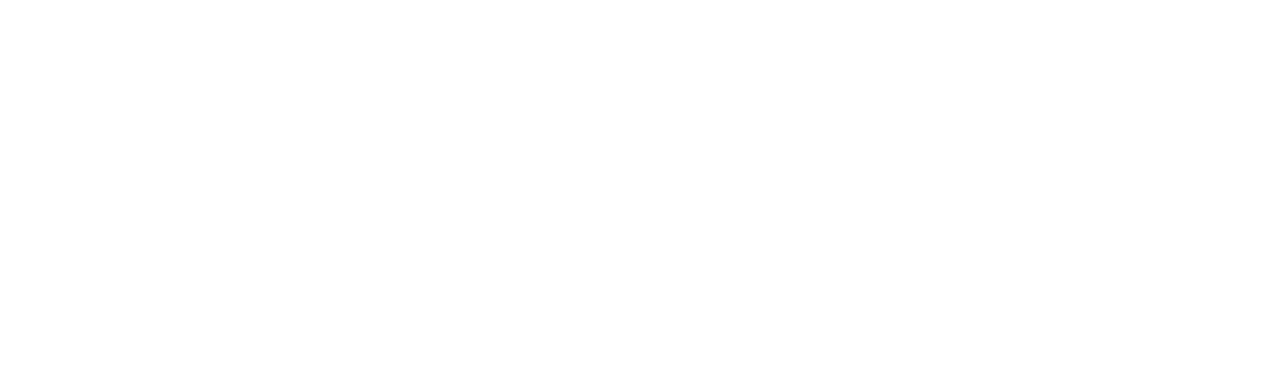
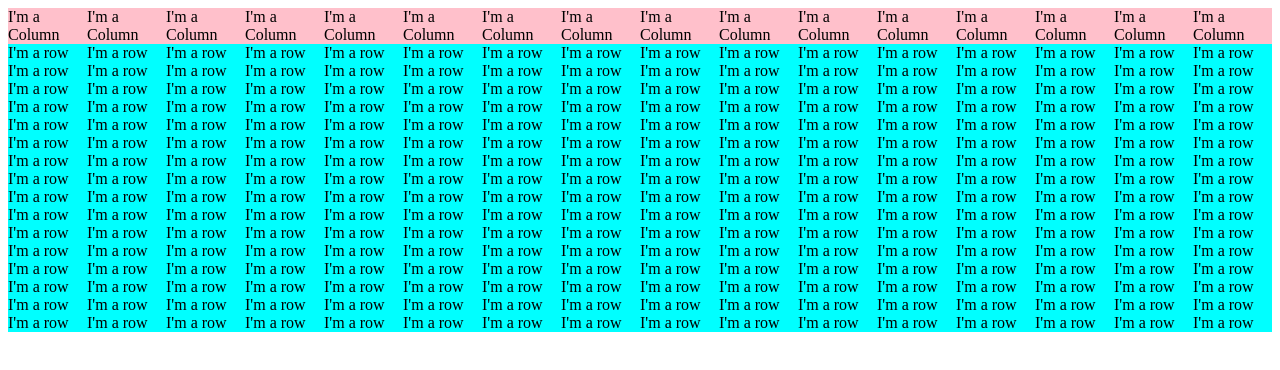
Before and after one commit to calforcal/etch-a-sketch, a plain HTML site: page index.html in a window 1280 px wide. Drawn offline with Linux system fonts and the light colour scheme.

Commit message:
Create the grid functions via JS

```diff
--- a/index.html
+++ b/index.html
@@ -4,6 +4,10 @@
 <head>
     <meta charset="UTF-8">
     <script src="script.js" defer></script>
-    <link rel="stylesheet" src="styles.css">
+    <link rel="stylesheet" href="styles.css">
 </head>
+<body></body>
+<div class="gridContainer">
+
+</div>
 </html>
--- a/script.js
+++ b/script.js
@@ -0,0 +1,32 @@
+//Create variable that selects html class where grid will be placed.
+const gridContainer = document.querySelector(".gridContainer");
+
+//Makes one column and NUM number of rows nested in the column
+function makeColumnRows (num) {
+    let divColumn = document.createElement("div");
+    divColumn.textContent = "I'm a Column";
+    divColumn.className = "column";
+
+    let divRow = document.createElement("div");
+    divRow.textContent = "I'm a row";
+    divRow.className = "row";
+
+    gridContainer.append(divColumn);
+
+    for (let i = 0; i < num; i++) {
+        divRow = document.createElement("div");
+        divRow.textContent = "I'm a row";
+        divRow.className = "row";
+        divColumn.appendChild(divRow);
+    }
+
+}
+
+//Makes the grid based on a certain number of columns / rows.
+function makeGrid (num1, num2) {
+    for (let j = 0; j < num1; j++) {
+        makeColumnRows(num2);
+    };
+}
+
+makeGrid(16, 16);
--- a/styles.css
+++ b/styles.css
@@ -0,0 +1,13 @@
+.gridContainer {
+    display: flex;
+}
+
+.column {
+    display: flex;
+    flex-direction: column;
+    background-color: pink;
+}
+
+.row {
+    background-color: aqua;
+}
```
